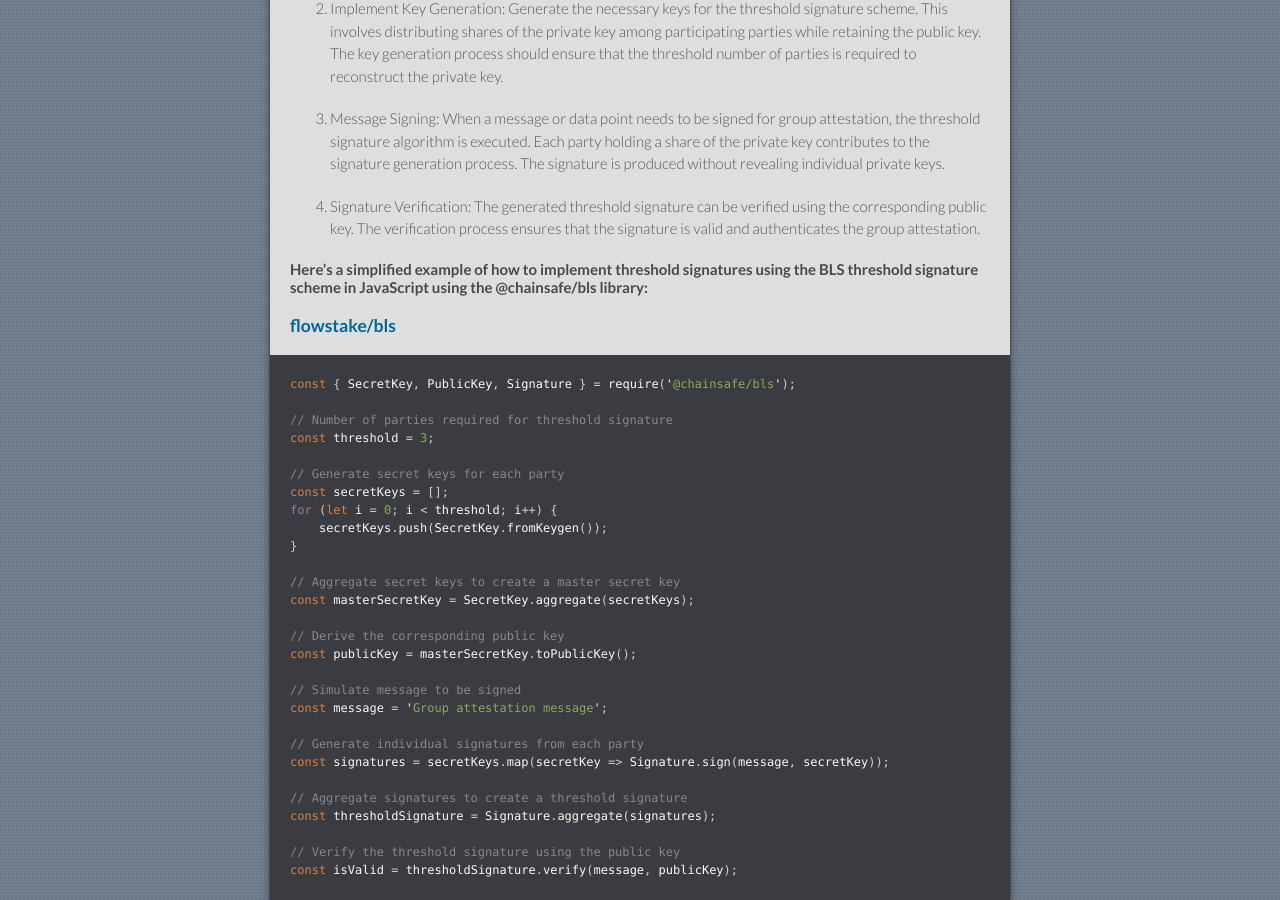
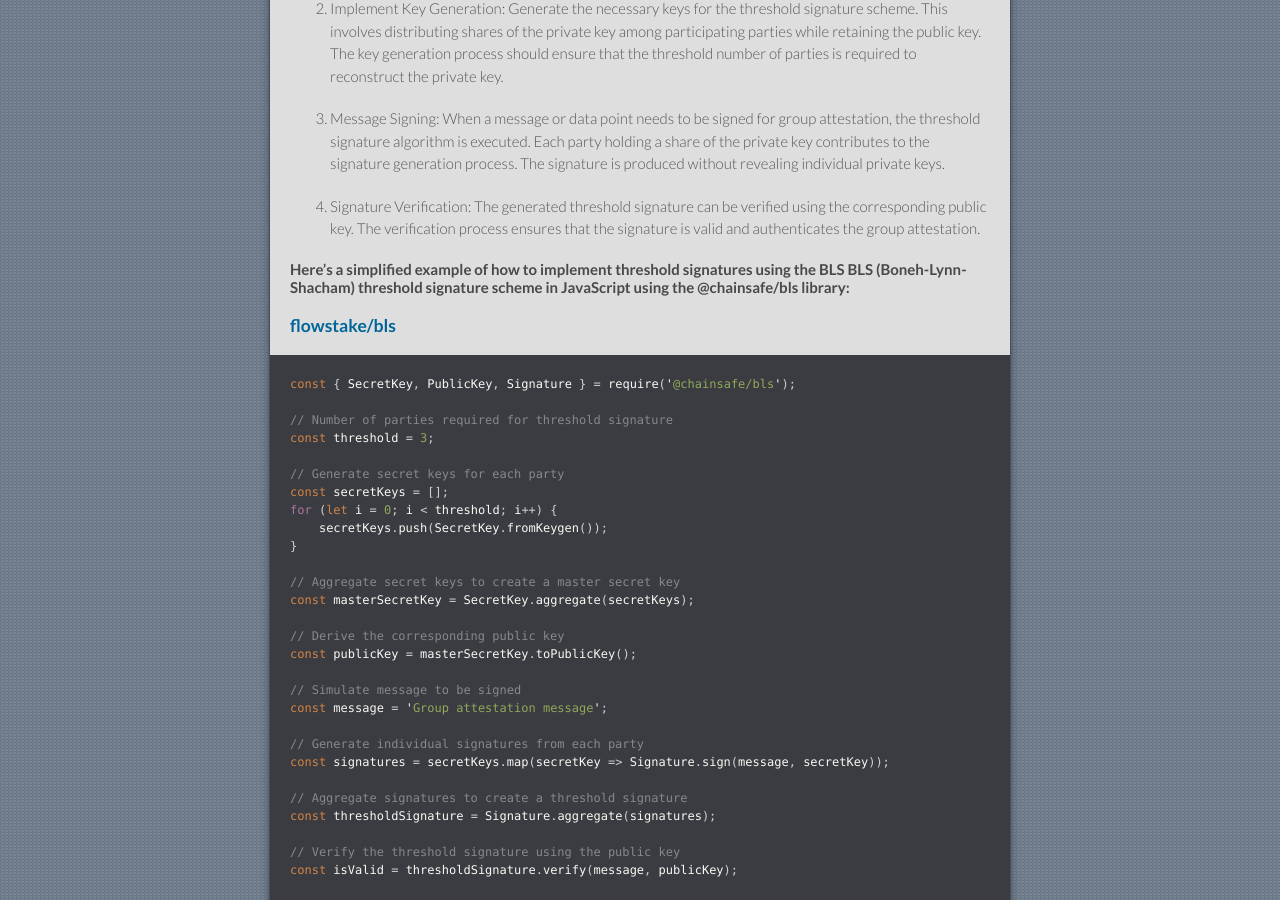
Before and after one commit to flowstake/flowstake.github.io, a Jekyll site: the page built from index.md, in a window 1280 px wide and 900 px high, scrolled down 2573 px. Built offline with Jekyll 4.4.1, drawn with Linux system fonts in a browser that asks for light colours; our own code applies the rules of GitHub Pages for plain Markdown files.

Commit message:
Update index.md

```diff
--- a/index.md
+++ b/index.md
@@ -87,7 +87,7 @@ Threshold signatures can be included in the code to facilitate group attestation
 
 4. Signature Verification: The generated threshold signature can be verified using the corresponding public key. The verification process ensures that the signature is valid and authenticates the group attestation.
 
-#### Here's a simplified example of how to implement threshold signatures using the BLS threshold signature scheme in JavaScript using the @chainsafe/bls library:
+#### Here's a simplified example of how to implement threshold signatures using the BLS BLS (Boneh-Lynn-Shacham) threshold signature scheme in JavaScript using the @chainsafe/bls library:
 
 ### [flowstake/bls](https://github.com/flowstake/bls)
 
```
